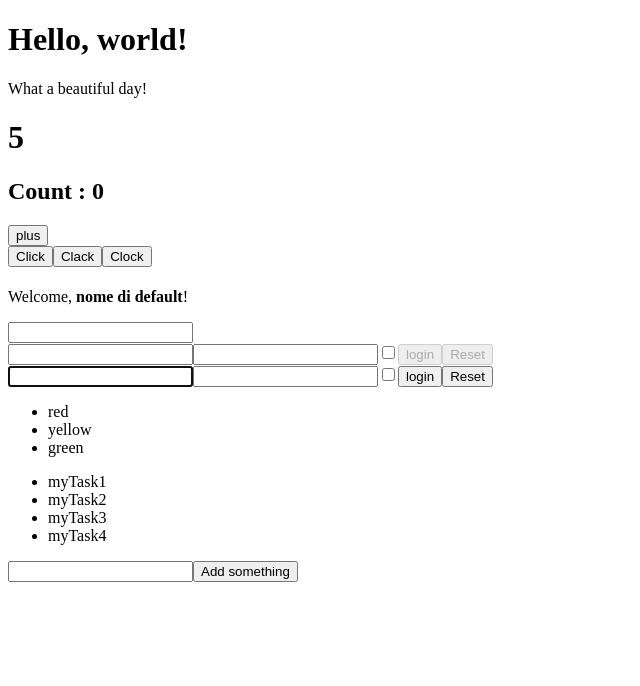
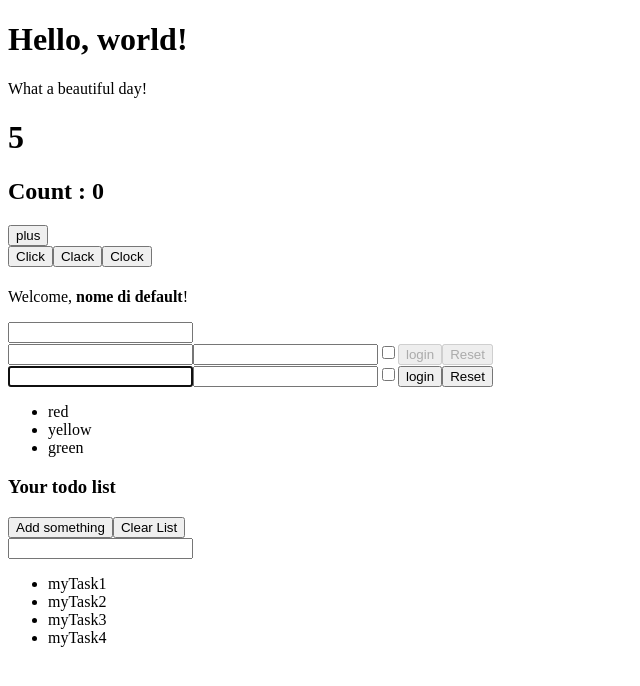
Before and after one commit to AlessandroOnnis/react-exercises, a React (Create React App) app: page / in a window 1280 px wide. Shown: the top 686 px of the page, without its empty margins (0-640 px from the left). Built offline with nearby package versions, Linux system fonts and the light colour scheme.

Commit message:
lists-05

```diff
--- a/src/components/toDoList.js
+++ b/src/components/toDoList.js
@@ -20,16 +20,25 @@ export class TodoList extends React.Component{
         this.setState({newItem: userInput})
         this.state.items.push(this.state.newItem)
         this._todoRef.current.value = null
+    })
 
-    })
+    clearList = () => {
+        this.setState({
+            items:[]
+        })
+    }
 
     render(){
 
         return(
             <>
+            <div>
+                <h3>Your todo list</h3>
+                <GeneralButton evento={this.addList} name={'Add something'}/>
+                <GeneralButton evento={this.clearList} name={'Clear List'}/>
+            </div>
+            <input ref={this._todoRef} type={'text'} onChange={this.userInput}></input>
             <ul>{this.state.items.map((item) => <li key={[item]}>{item}</li>)}</ul>
-            <input ref={this._todoRef} type={'text'} onChange={this.userInput}></input>
-            <GeneralButton evento={this.addList} name={'Add something'}/>
             </>
         )
     }
```
